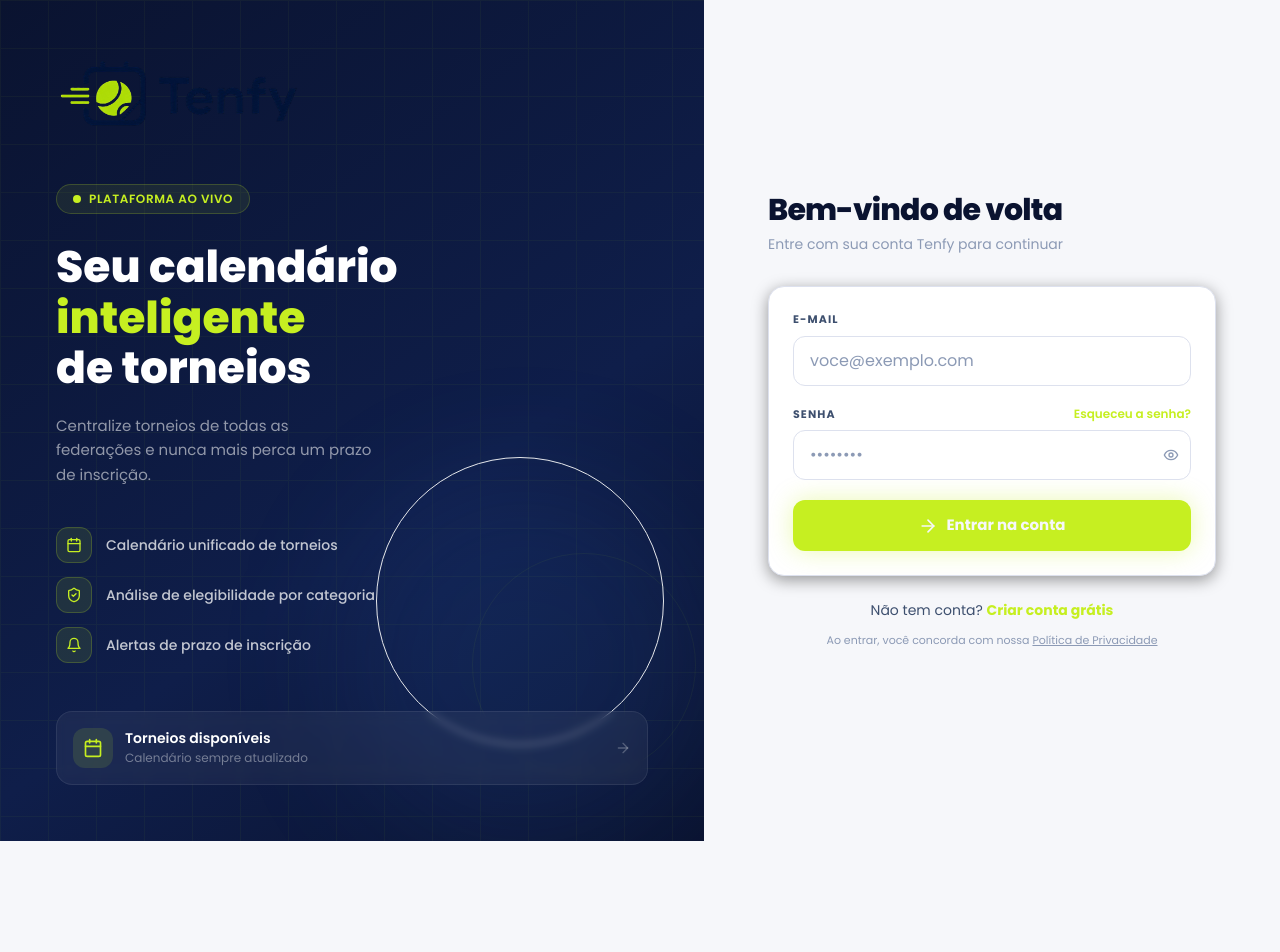
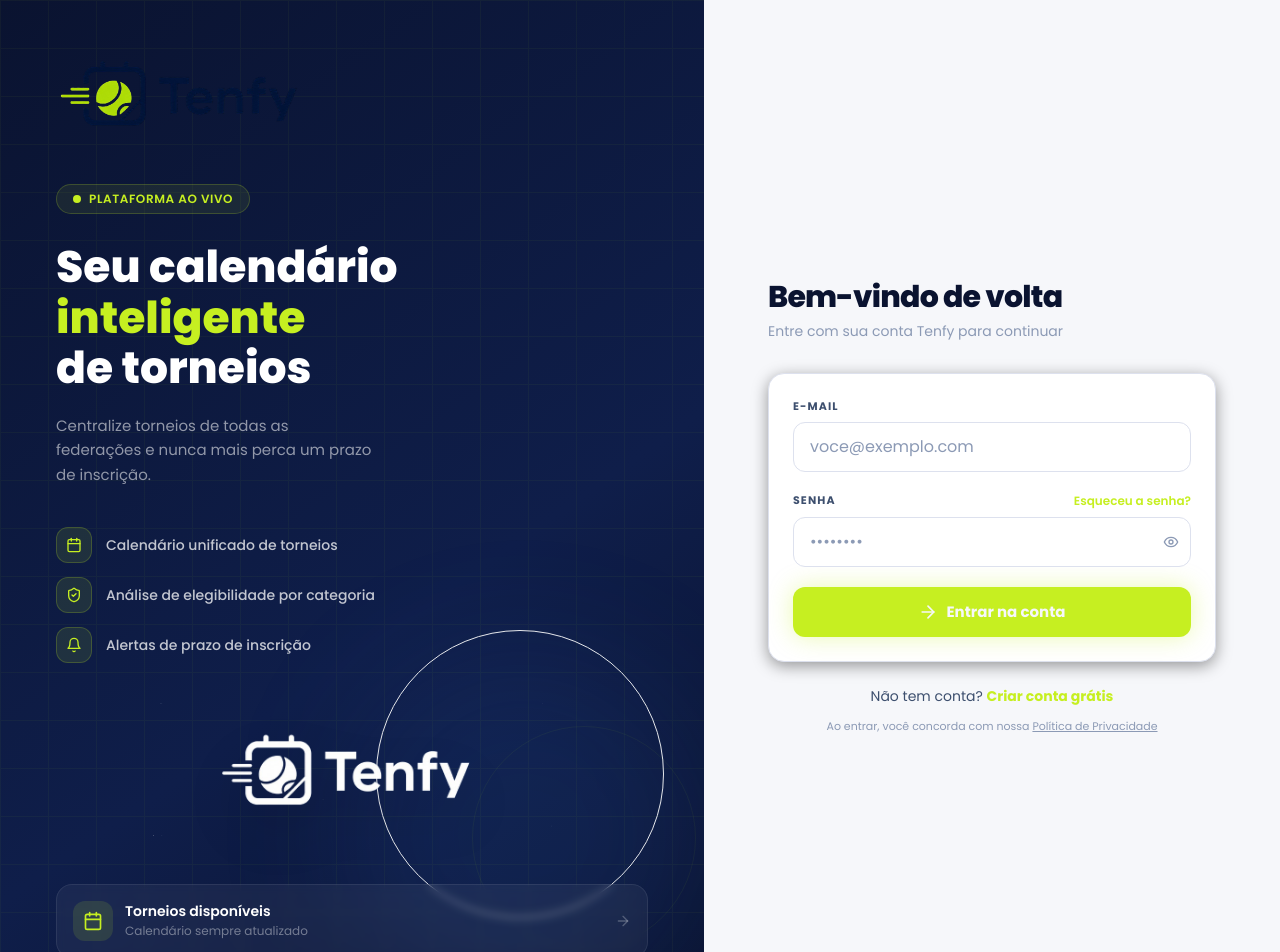
Before and after one commit to bWSantos7/tenfy, a React (Vite) app in the folder frontend/: page /login in a window 1280 px wide. Shown: the top 952 px of the page. Before the commit the page ends 841 px from the top, so only its background shows below. Built offline with nearby package versions, Linux system fonts and the light colour scheme; no server answers.

Commit message:
feat: ajustes visuais de logo e titulo da aba
- Titulo da aba: 'Tenfy - Tenis' -> 'Tenfy'
- Header (AppLayout e LandingPage): logo redimensionada para h-9 max-w-[40px] (mais quadrada)
- LoginPage: adiciona logo_escura2 grande no painel esquerdo
- Adiciona logo_escura2.png na pasta public/logos

```diff
--- a/frontend/index.html
+++ b/frontend/index.html
@@ -22,7 +22,7 @@
   <link
     href="https://fonts.googleapis.com/css2?family=Poppins:wght@400;500;600;700;800&family=Inter:wght@400;500;600&family=JetBrains+Mono:wght@400;600&display=swap"
     rel="stylesheet" />
-  <title>Tenfy — Tênis</title>
+  <title>Tenfy</title>
 </head>
 
 <body>
--- a/frontend/src/components/AppLayout.tsx
+++ b/frontend/src/components/AppLayout.tsx
@@ -44,8 +44,8 @@ export const AppLayout: React.FC = () => {
 
           {/* Logo — clara (light) e escura (dark) */}
           <NavLink to="/inicio" className="flex items-center shrink-0 mr-3">
-            <img src="/logos/logo_clara.png" alt="Tenfy" className="h-11 w-auto object-contain dark:hidden" />
-            <img src="/logos/logo_escura.png" alt="Tenfy" className="h-11 w-auto object-contain hidden dark:block" />
+            <img src="/logos/logo_clara.png" alt="Tenfy" className="h-9 max-w-[40px] object-contain dark:hidden" />
+            <img src="/logos/logo_escura.png" alt="Tenfy" className="h-9 max-w-[40px] object-contain hidden dark:block" />
           </NavLink>
 
           {/* ── Nav items — só visível em desktop (md+) ── */}
--- a/frontend/src/pages/LandingPage.tsx
+++ b/frontend/src/pages/LandingPage.tsx
@@ -113,8 +113,8 @@ export const LandingPage: React.FC = () => {
 
           {/* Logo */}
           <Link to={isAuthenticated ? '/inicio' : '/'} className="flex items-center group">
-            <img src="/logos/logo_clara.png" alt="Tenfy" className="h-11 w-auto object-contain transition-transform duration-300 group-hover:scale-105 dark:hidden" />
-            <img src="/logos/logo_escura.png" alt="Tenfy" className="h-11 w-auto object-contain transition-transform duration-300 group-hover:scale-105 hidden dark:block" />
+            <img src="/logos/logo_clara.png" alt="Tenfy" className="h-9 max-w-[40px] object-contain transition-transform duration-300 group-hover:scale-105 dark:hidden" />
+            <img src="/logos/logo_escura.png" alt="Tenfy" className="h-9 max-w-[40px] object-contain transition-transform duration-300 group-hover:scale-105 hidden dark:block" />
           </Link>
 
           {/* Desktop Navigation Links */}
--- a/frontend/src/pages/LoginPage.tsx
+++ b/frontend/src/pages/LoginPage.tsx
@@ -110,6 +110,15 @@ export const LoginPage: React.FC = () => {
                   <span className="text-white/75 text-sm font-medium">{text}</span>
                 </div>
               ))}
+            </div>
+
+            {/* Logo grande — preenche o espaço central */}
+            <div className="mt-10 flex items-center justify-center">
+              <img
+                src="/logos/logo_escura2.png"
+                alt="Tenfy"
+                className="w-full max-w-[340px] xl:max-w-[400px] h-auto object-contain drop-shadow-2xl"
+              />
             </div>
           </div>
 
```
Also changed, not shown: frontend/public/logos/logo_escura2.png (added).
